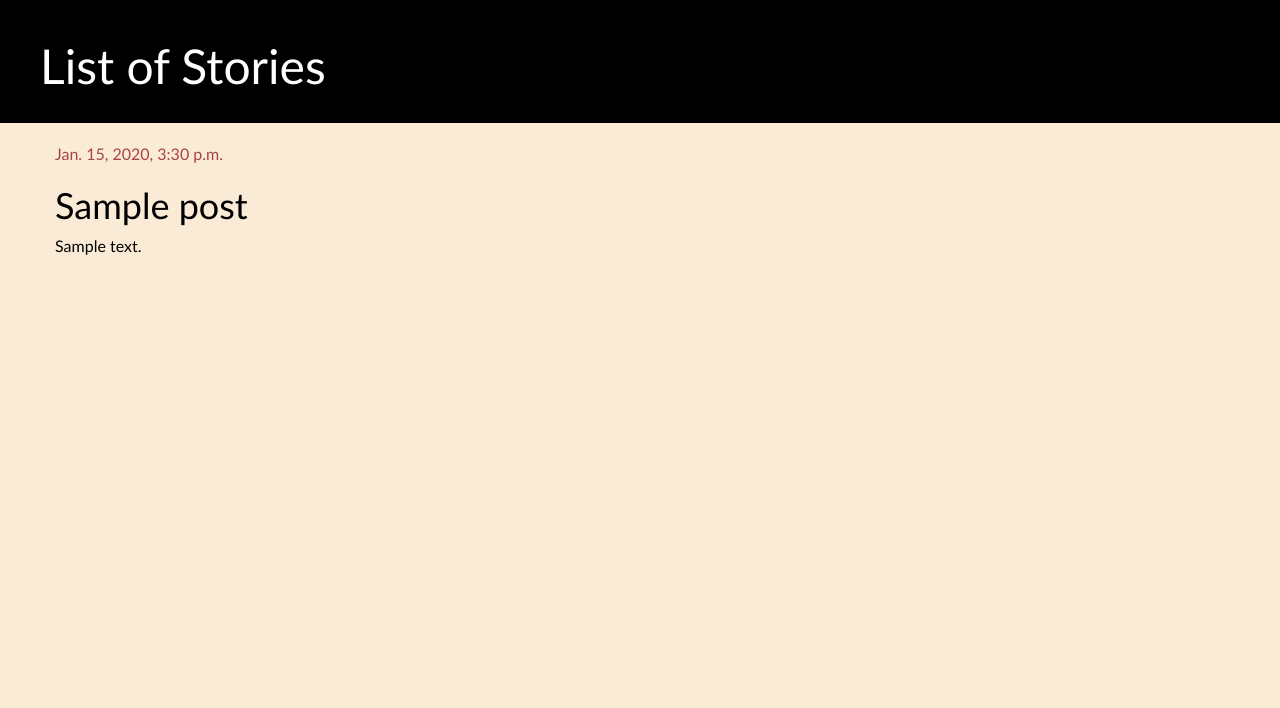
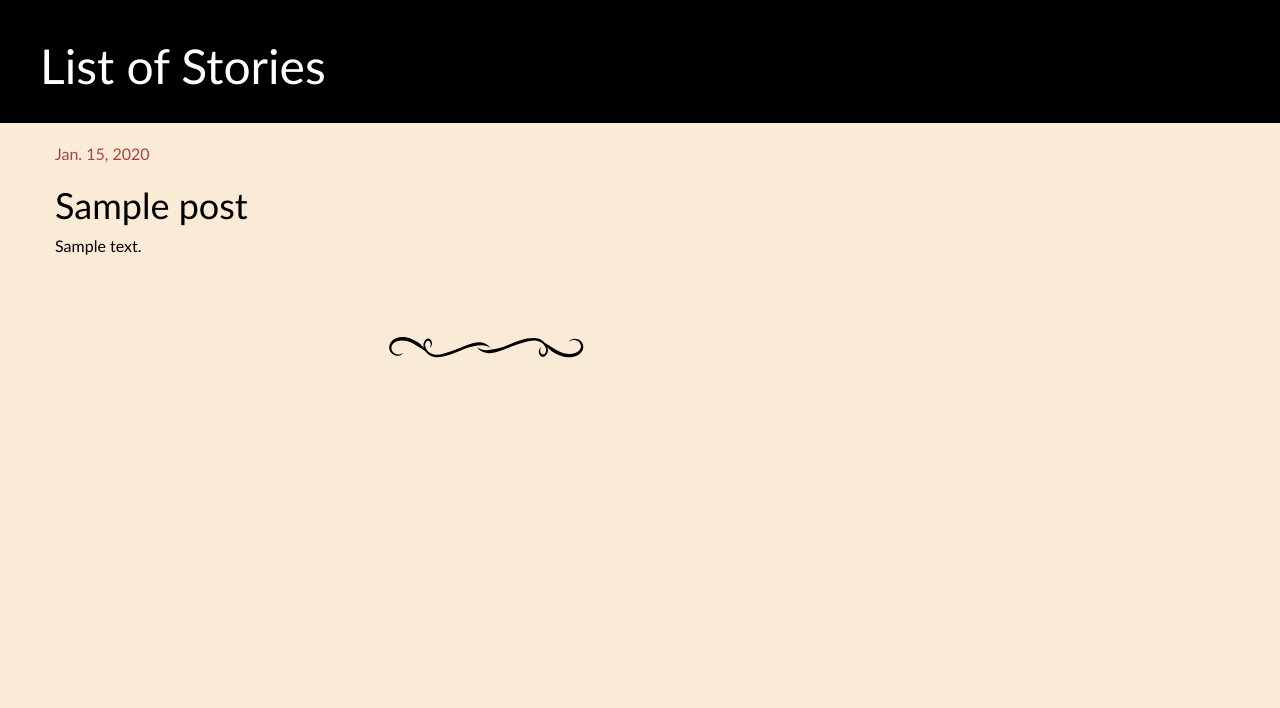
Before and after one commit to abhinav8888/my-first-blog, a Django app: page /post/1/ in a window 1280 px wide. Shown: the top 708 px of the page. Run offline with Django 3.2, Linux system fonts and the light colour scheme; tables that the repository leaves empty hold one stand-in row (values such as "Sample post"); some libraries are stand-ins or nearby versions.

Commit message:
Some random css changes before trying out fb profile link

```diff
--- a/blog/static/css/blog.css
+++ b/blog/static/css/blog.css
@@ -46,6 +46,7 @@ h1, h2, h3, h4 {
     margin-bottom: 70px;
 		font-family: "Gill sans", "Verdana", "Times";
 		font-size: 16;
+		text-align: justify;
 }
 
 .post h1 a, .post h1 a:visited {
@@ -58,12 +59,13 @@ body{
 .divider{
 	display: block;
 	padding: 20 0 0 20;
+	text-align: center;
 }
 img {
-    width: 300;
-    height: 300;
-    display: inline-block;
+    width: 200;
+    height: auto;
+    /*display: inline-block;
     margin-left: 200;
     margin-right: 200;
-    position: static;
+    position: static;*/
 }
--- a/blog/templates/blog/base.html
+++ b/blog/templates/blog/base.html
@@ -16,7 +16,7 @@
         </div>
         <div class="content container">
             <div class="row">
-                <div class="col-md-8">
+                <div class="col-md-9">
                     {% block content %}
                     {% endblock %}
                 </div>
--- a/blog/templates/blog/post_detail.html
+++ b/blog/templates/blog/post_detail.html
@@ -1,10 +1,11 @@
 {% extends 'blog/base.html' %}
+{% load staticfiles%}
 
 {% block content %}
     <div class="post">
         {% if post.published_date %}
             <div class="date">
-                {{ post.published_date }}
+                {{ post.published_date.date }}
             </div>
         {% endif %}
         <div>
@@ -14,5 +15,8 @@
             <h1>{{ post.title }}</h1>
         </div>
         <p>{{ post.text|linebreaks }}</p>
+        <div class="divider">
+          <img src ="{% static "divider.svg" %}"/>
+        </div>
     </div>
-{% endblock %}
+{% endblock content %}
--- a/blog/templates/blog/post_list.html
+++ b/blog/templates/blog/post_list.html
@@ -6,7 +6,7 @@
         <div class="post">
             <h1><a href="{% url 'post_detail' pk=post.pk %}">{{ post.title }}</a></h1>
             <div class="date">
-              Published: {{ post.published_date }}
+              Published: {{ post.published_date.date }}
             </div>
             <div class="snap">
               <p>{{ post.text|linebreaks }}</p>
--- a/test.py
+++ /dev/null
@@ -1,5 +0,0 @@
-from django.utils import timezone
-
-published_date = timezone.now().date
-
-print published_date
```
Also changed, not shown: blog/static/fb_icon_325x325.png (added).
